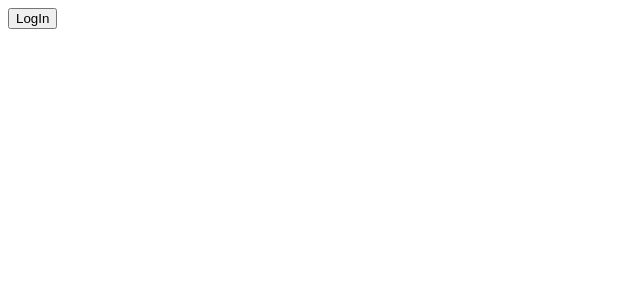
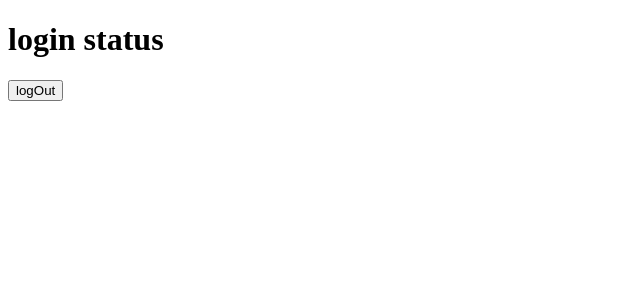
Before and after one commit to Sabibur201-Rahaman/react_first_project, a React (Vite) app: page / in a window 1280 px wide. Shown: the top 300 px of the page, without its empty margins (0-640 px from the left). Built offline with nearby package versions, Linux system fonts and the light colour scheme; the HTML template or start-up script is replaced by a standard one.

Commit message:
conditional rendering using logical AND operator

```diff
--- a/src/App.jsx
+++ b/src/App.jsx
@@ -1,7 +1,11 @@
 function App() {
-  const status = false;
+  const status = true;
   return(
-  <div>{status ? <button>LogOut</button> : <button>LogIn</button>}</div>
+    <div>
+      <h1>login status</h1>
+    {  status && <button>logOut</button>}
+    </div>
   )
+
 }
 export default App;
```
